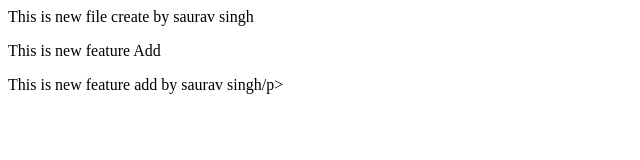
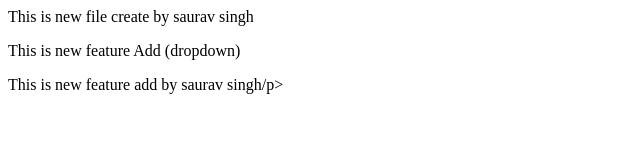
Before and after one commit to sauravsingh448/LocalRepo, a plain HTML site: page index.html in a window 1280 px wide. Shown: the full height of the page, 0-640 px from the left. Drawn offline with Linux system fonts and the light colour scheme.

Commit message:
Add dropdown

```diff
--- a/index.html
+++ b/index.html
@@ -1,3 +1,3 @@
 <p>This is new file create by saurav singh </p>
-<p>This is new feature Add</p>
+<p>This is new feature Add (dropdown)</p>
 <p>This is new feature add by saurav singh/p>
```
